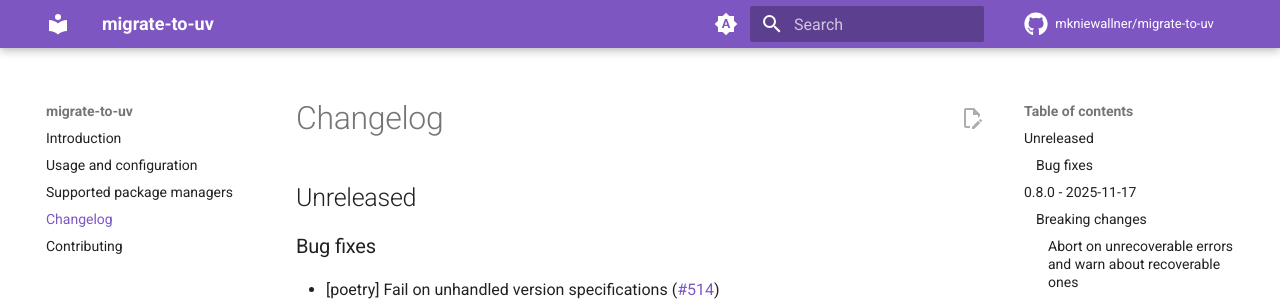
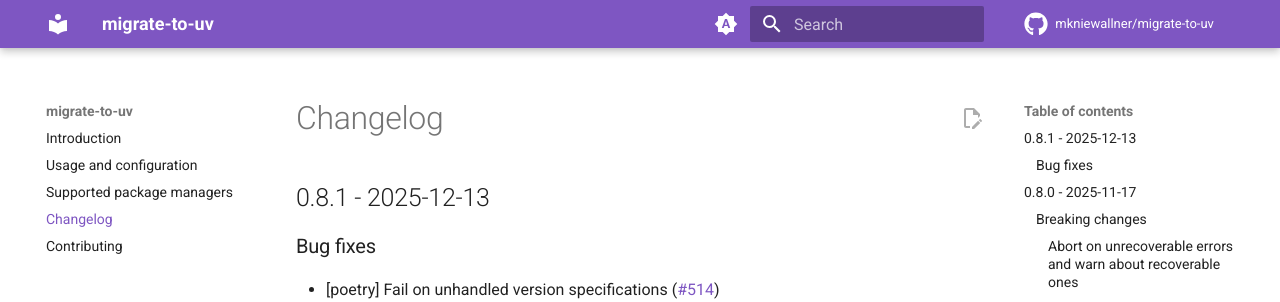
Before and after one commit to mkniewallner/migrate-to-uv, an MkDocs documentation site: the page built from docs/CHANGELOG.md, in a window 1280 px wide and 900 px high. Shown: the top 302 px of the window. Built offline with MkDocs 1.6.1 and Material for MkDocs 9.7.7, drawn with Linux system fonts in a browser that asks for light colours; comment, search, counter and statistics services are not loaded.

Commit message:
chore: release 0.8.1 (#529)

```diff
--- a/Cargo.toml
+++ b/Cargo.toml
@@ -1,6 +1,6 @@
 [package]
 name = "migrate-to-uv"
-version = "0.8.0"
+version = "0.8.1"
 edition = "2024"
 rust-version = "1.92"
 license = "MIT"
--- a/docs/CHANGELOG.md
+++ b/docs/CHANGELOG.md
@@ -1,6 +1,6 @@
 # Changelog
 
-## Unreleased
+## 0.8.1 - 2025-12-13
 
 ### Bug fixes
 
--- a/pyproject.toml
+++ b/pyproject.toml
@@ -4,7 +4,7 @@ build-backend = "maturin"
 
 [project]
 name = "migrate-to-uv"
-version = "0.8.0"
+version = "0.8.1"
 description = ""
 authors = [{ name = "Mathieu Kniewallner", email = "mathieu.kniewallner@gmail.com" }]
 requires-python = ">=3.8"
```
Also changed, not shown: CHANGELOG.md (+1 -1 lines), 2 other files.
